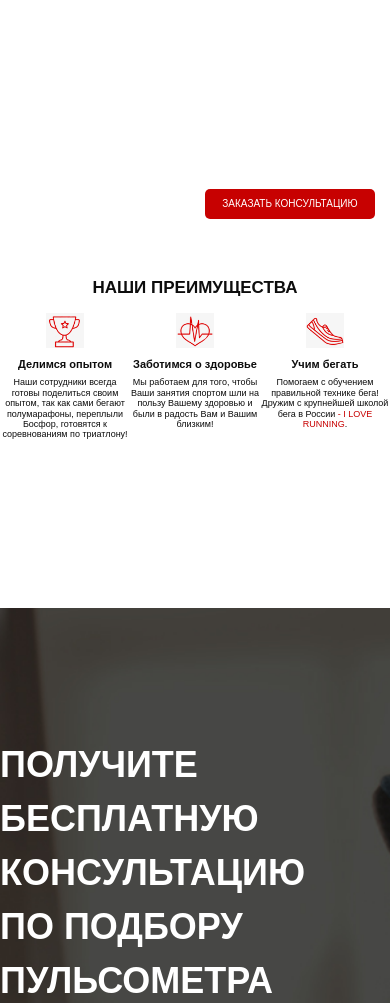
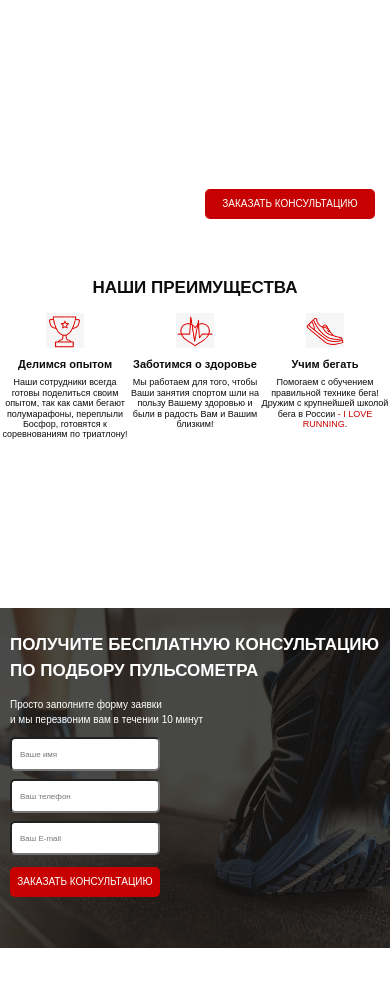
Before and after one commit to Mari-By/RunSmart, a website: page src/index.html in a window 390 px wide. Shown: the part 56-1059 px from the top of the page. After the commit the page ends 1004 px from the top, so only its background shows below. Drawn offline with Linux system fonts and the light colour scheme.

Commit message:
consultation+adaptation ready

```diff
--- a/src/sass/_media.sass
+++ b/src/sass/_media.sass
@@ -18,11 +18,13 @@
             font-size: 29px
 
     .consultation
+        min-height: 500px
+        padding-top: 50px
+        padding-bottom: 50px
         .title_left
             font-size: 29px
         &__descr
             font-size: 18px
-
 
 @media (max-width: 991px)
     .promo
@@ -82,6 +84,29 @@
             font-size: 16px
             margin-top: 10px
             margin-bottom: 10px
+
+    .consultation
+        min-height: 450px
+        padding-top: 30px
+        padding-bottom: 30px
+        padding-left: 15px
+        .title_left
+            font-size: 25px
+        &__descr
+            font-size: 15px
+        .feed-form
+            width: 250px
+            input
+                height: 44px
+                font-size: 14px
+                padding: 0 10px
+                margin-bottom: 8px
+                &:nth-child(3)
+                    margin-bottom: 12px
+            .button_submit
+                font-size: 15px
+                width: 250px
+                height: 44px
 
 @media (max-width: 766px)
     .promo
@@ -146,6 +171,30 @@
             font-size: 14px
             margin-top: 7px
             margin-bottom: 7px
+
+    .consultation
+        min-height: 380px
+        padding-top: 20px
+        padding-bottom: 20px
+        padding-left: 15px
+        .title_left
+            font-size: 22px
+        &__descr
+            font-size: 12px
+        .feed-form
+            width: 230px
+            margin-top: 20px
+            input
+                height: 40px
+                font-size: 12px
+                padding: 0 10px
+                margin-bottom: 8px
+                &:nth-child(3)
+                    margin-bottom: 12px
+            .button_submit
+                font-size: 12px
+                width: 230px
+                height: 40px
 
 @media (max-width: 566px)
     .promo
@@ -214,3 +263,27 @@
             font-size: 11px
             margin-top: 0px
             margin-bottom: 7px
+    .consultation
+        min-height: 320px
+        padding-top: 10px
+        padding-bottom: 10px
+        padding-left: 10px
+        .title_left
+            font-size: 17px
+            /* line-height: 20px */
+        &__descr
+            font-size: 10px
+        .feed-form
+            width: 150px
+            margin-top: 10px
+            input
+                height: 30px
+                font-size: 8px
+                padding: 0 8px
+                margin-bottom: 8px
+                &:nth-child(3)
+                    margin-bottom: 12px
+            .button_submit
+                font-size: 10px
+                width: 150px
+                height: 30px
--- a/src/sass/style.sass
+++ b/src/sass/style.sass
@@ -8,9 +8,9 @@ html
 @import "blocks/_header"
 @import "blocks/_buttons"
 @import "blocks/_advantages"
-@import "_media"
 @import "blocks/_consultation"
 @import "blocks/_forms"
+@import "_media"
 .container
     max-width: 950px
     margin: 0 auto
```
Also changed, not shown: src/css/style.min.css.
